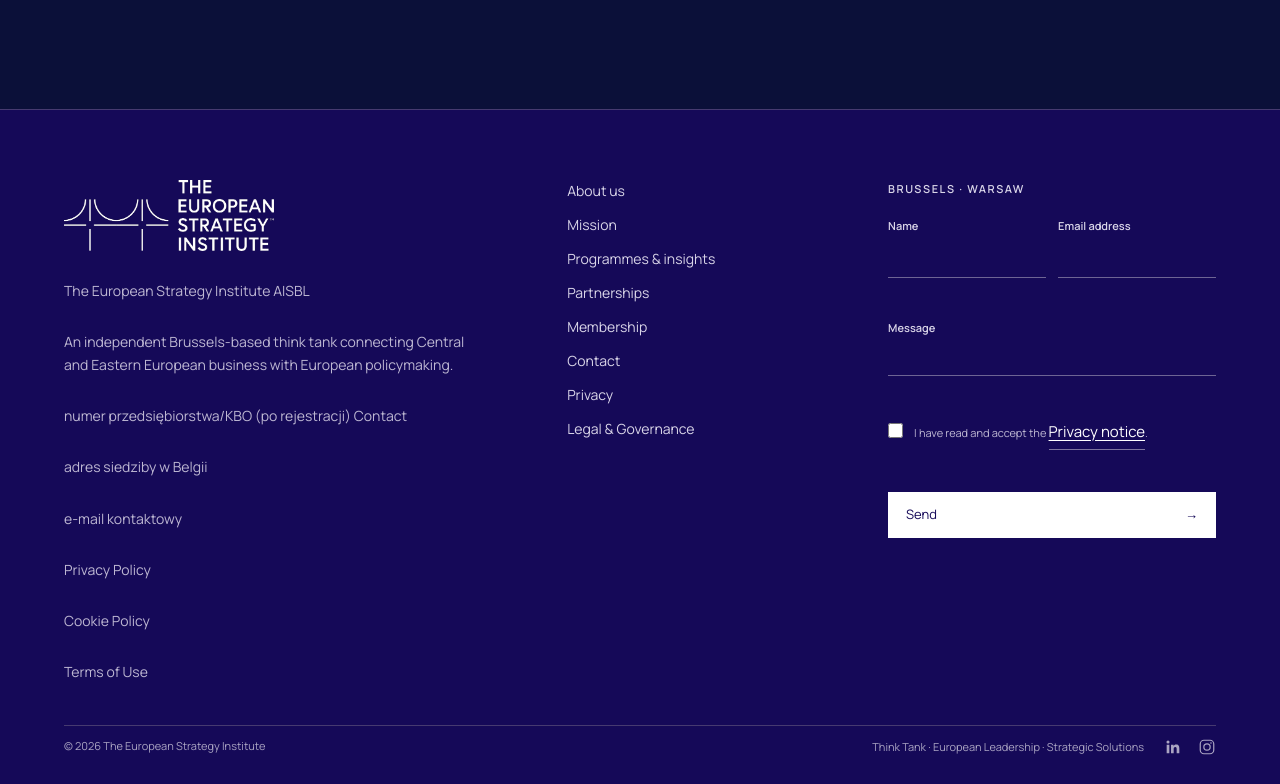
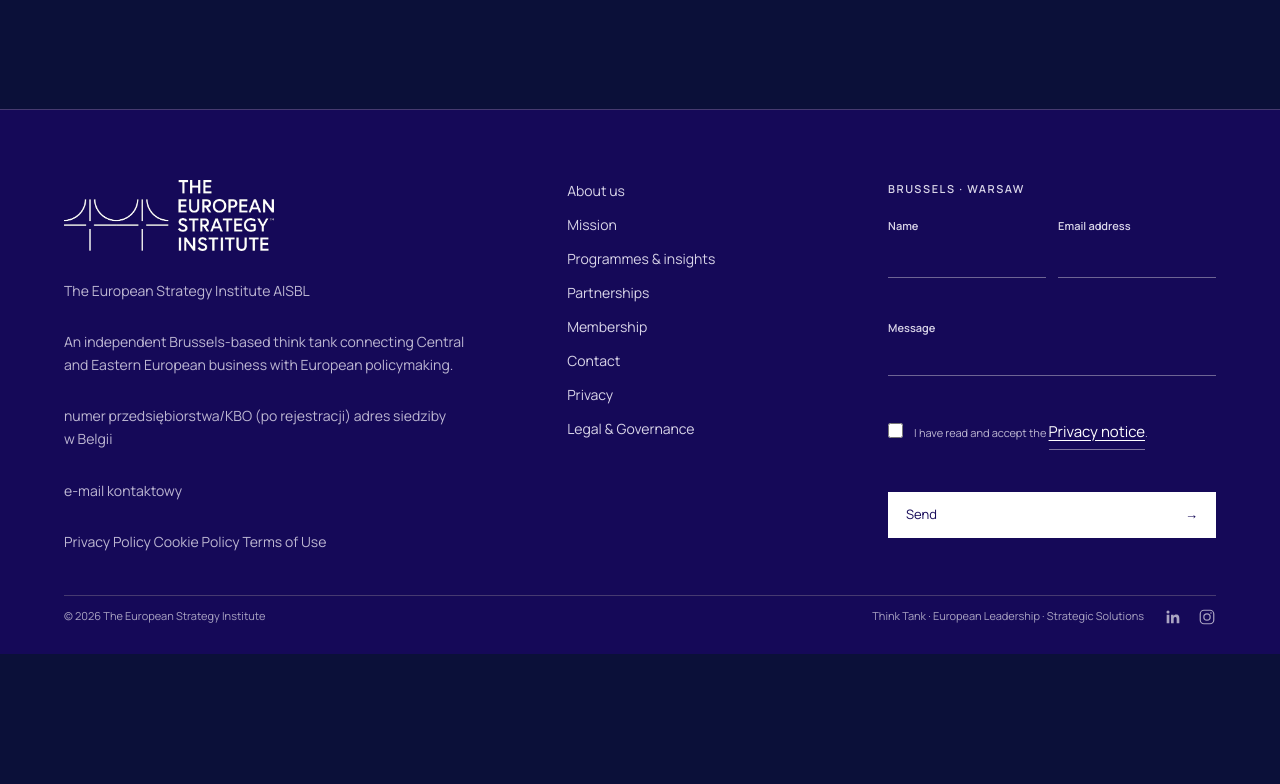
Before and after one commit to theEuropeanStrategyInstitute/ESI_website, an Astro site: page / in a window 1280 px wide. Shown: the part 4502-5286 px from the top of the page. After the commit the page ends 5156 px from the top, so only its background shows below. Built offline with nearby package versions, Linux system fonts and the light colour scheme; Astro itself is replaced by a stand-in of ours; no server answers.

Commit message:
fix(footer): clean up stray whitespace and duplicate contact text
Co-Authored-By: Claude Sonnet 5 <noreply@anthropic.com>

```diff
--- a/src/components/layout/SiteFooter.astro
+++ b/src/components/layout/SiteFooter.astro
@@ -31,16 +31,6 @@ const links: [string, string][] = [
     </p>
     <p>
       numer przedsiębiorstwa/KBO (po rejestracji)
-
-
-
-
-
-
-Contact
-
-    </p>
-    <p>
       adres siedziby w Belgii
     </p>
     <p>
@@ -48,11 +38,7 @@ Contact
     </p>
     <p>
       Privacy Policy
-    </p>
-    <p>
       Cookie Policy
-    </p>
-    <p>
       Terms of Use
     </p>
 
```
